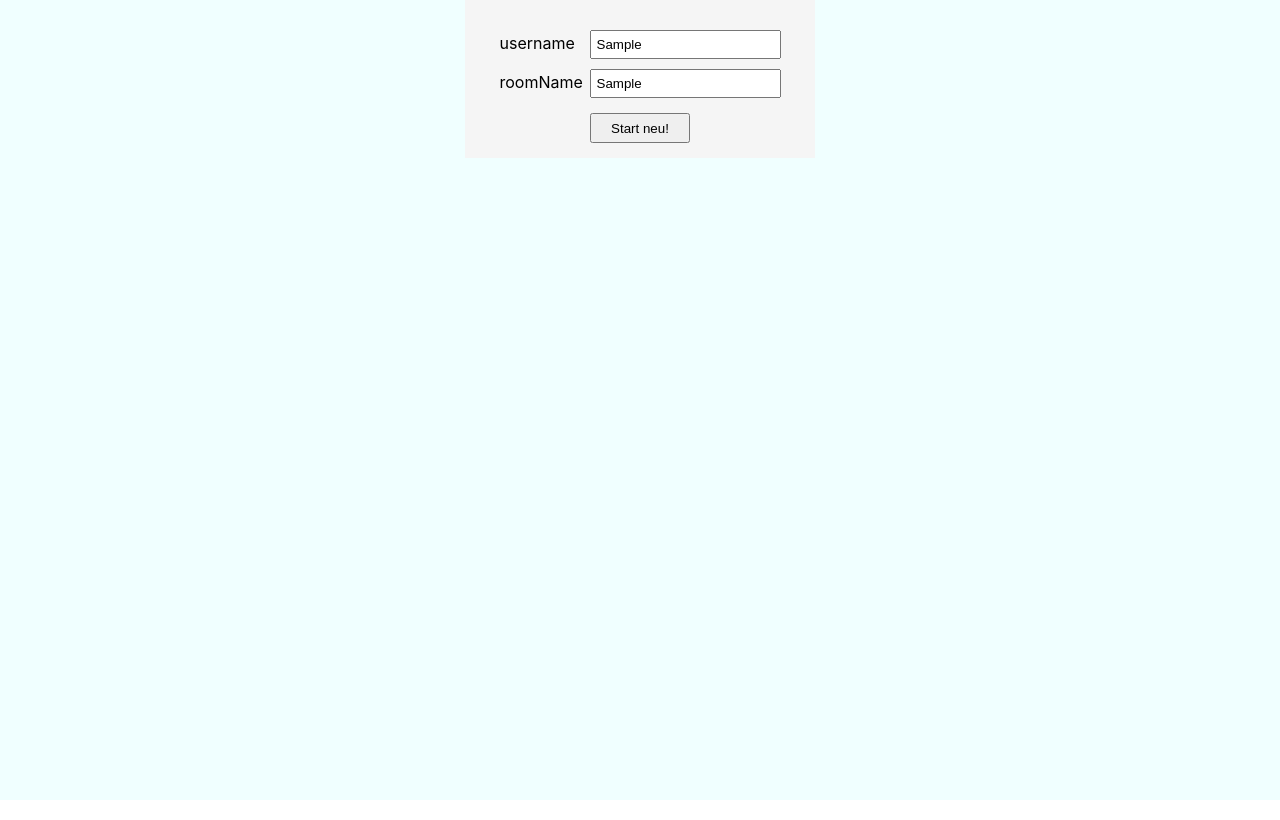
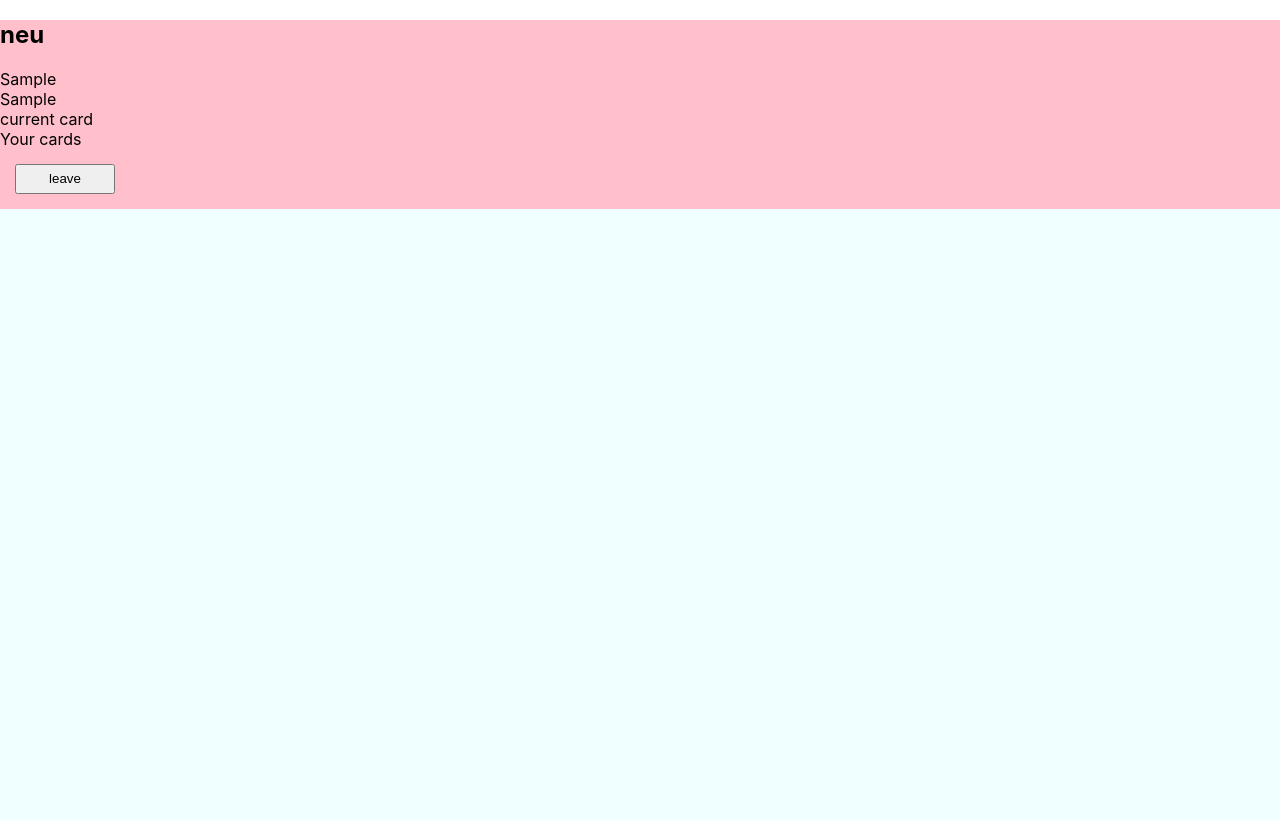
Before and after one commit to astatsuya/neu-socket, a React (Create React App) app in the folder client/: page / in a window 1280 px wide. Both pictures are taken after typing "Sample", "Sample" into the empty fields and a click on the button "Start neu!". Built offline with nearby package versions, Linux system fonts and the light colour scheme.

Commit message:
create Room

```diff
--- a/client/src/App.tsx
+++ b/client/src/App.tsx
@@ -1,16 +1,27 @@
 import React, { useState } from "react";
 import "./App.css";
+import { Room } from "./pages/Room";
 import { Top } from "./pages/Top";
 
 export const App: React.VFC = () => {
   const [username, setUsername] = useState("");
   const [roomName, setRoomName] = useState("");
+  const [isInRoom, setIsInRoom] = useState(false);
+
   const handleSubmit = (event: React.FormEvent<HTMLFormElement>) => {
     event.preventDefault();
-    console.log(event);
+    setIsInRoom(true);
   };
+
+  const leaveARoom = () => {
+    setIsInRoom(false);
+    setUsername("");
+    setRoomName("");
+  };
+
   return (
     <div className="App">
+      {!isInRoom && (
         <Top
           username={username}
           setUsername={setUsername}
@@ -18,6 +29,10 @@ export const App: React.VFC = () => {
           setRoomName={setRoomName}
           onSubmit={handleSubmit}
         />
+      )}
+      {isInRoom && (
+        <Room username={username} roomName={roomName} leaveARoom={leaveARoom} />
+      )}
     </div>
   );
 };
--- /dev/null
+++ b/client/src/pages/Room/index.tsx
@@ -0,0 +1,43 @@
+import React from "react";
+import "./styles.css";
+
+type Props = {
+  username: string;
+  roomName: string;
+  leaveARoom: () => void;
+};
+
+/**
+ * ルール
+ * 出した合計が101を超えると負け
+ * 1~10のカード
+ * -1~10のカード
+ * 50のカード
+ * 101のカード(101になる)
+ * PASS
+ * TURN
+ * SHOT
+ * DOUBLE
+ *
+ * 各プレイヤーの手札は3枚
+ * 1枚出したら1枚引く。101までセーフで、102以上で負け
+ */
+
+export const Room: React.VFC<Props> = ({ username, roomName, leaveARoom }) => {
+  return (
+    <div className="room-wrapper">
+      <header>
+        <h2>neu</h2>
+        <div>{roomName}</div>
+        <div>{username}</div>
+      </header>
+      <div>
+        <div>current card</div>
+        <div>Your cards</div>
+      </div>
+      <footer>
+        <button onClick={leaveARoom}>leave</button>
+      </footer>
+    </div>
+  );
+};
--- /dev/null
+++ b/client/src/pages/Room/styles.css
@@ -0,0 +1,3 @@
+.room-wrapper {
+  background-color: pink;
+}
```
Lines whose indentation alone changed are shown as unchanged.
